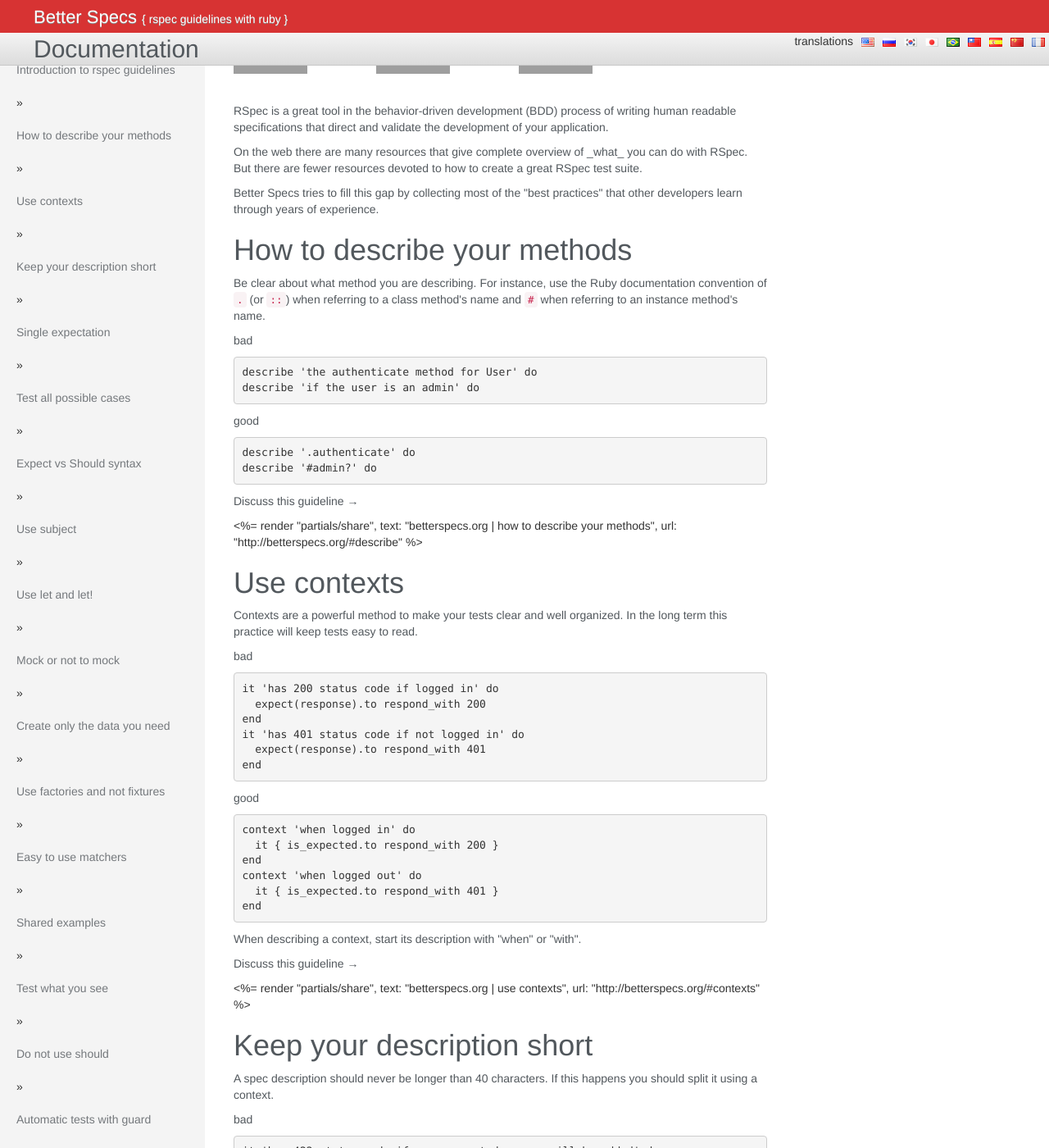
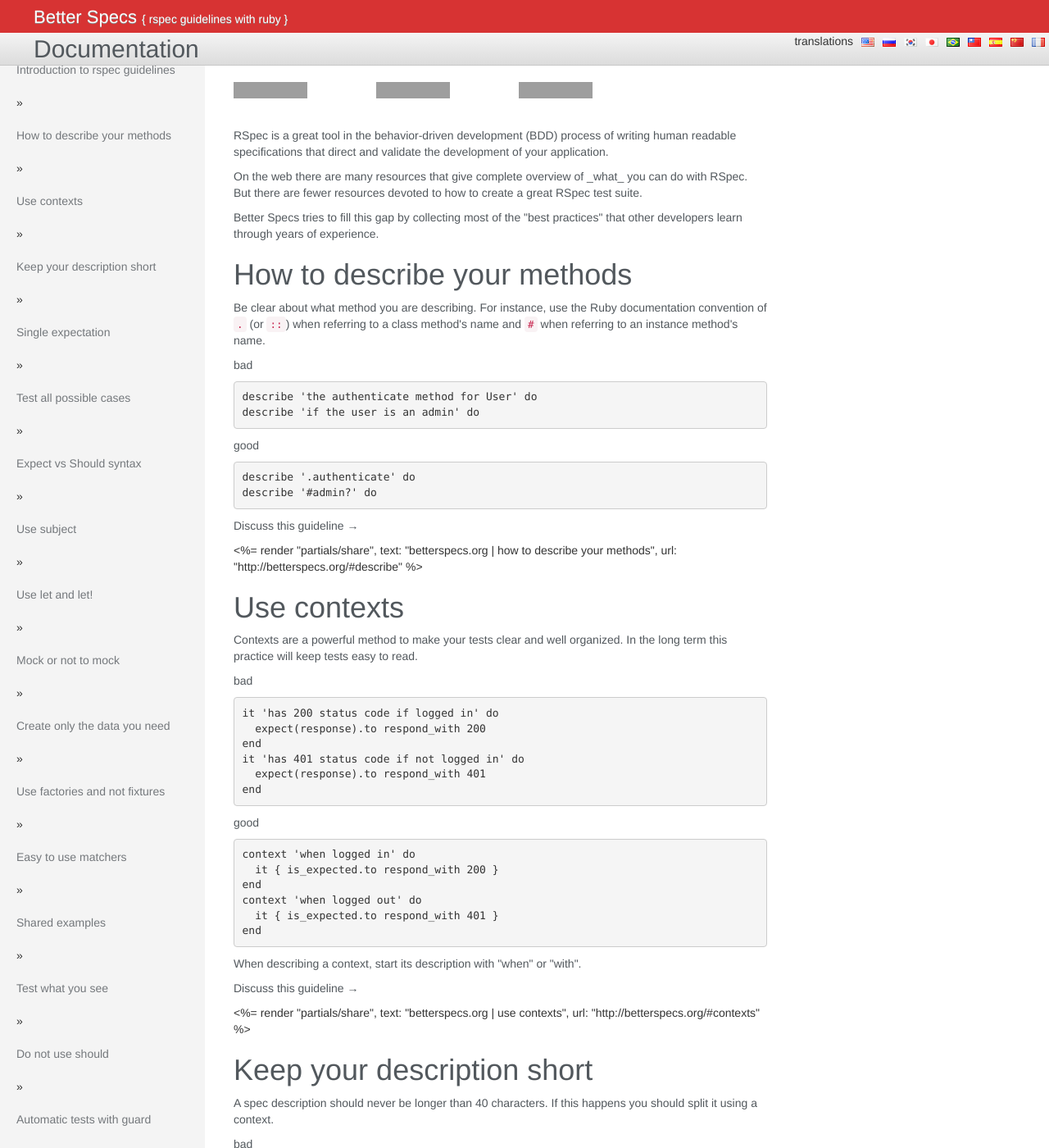
Before and after one commit to akz92/akz92.github.io, a Jekyll site: the page built from index.html, in a window 1280 px wide and 1400 px high. Shown: the whole window at 82% size. Built offline with Jekyll 4.4.1, drawn with Linux system fonts in a browser that asks for light colours; grey boxes are pictures that could not be loaded.

Commit message:
Update custom.css

```diff
--- a/css/custom.css
+++ b/css/custom.css
@@ -1,5 +1,5 @@
 .content {
-  padding: 70px 35px 0 35px;
+  padding: 100px 35px 0 35px;
   max-width: 70%;
 }
 
```
